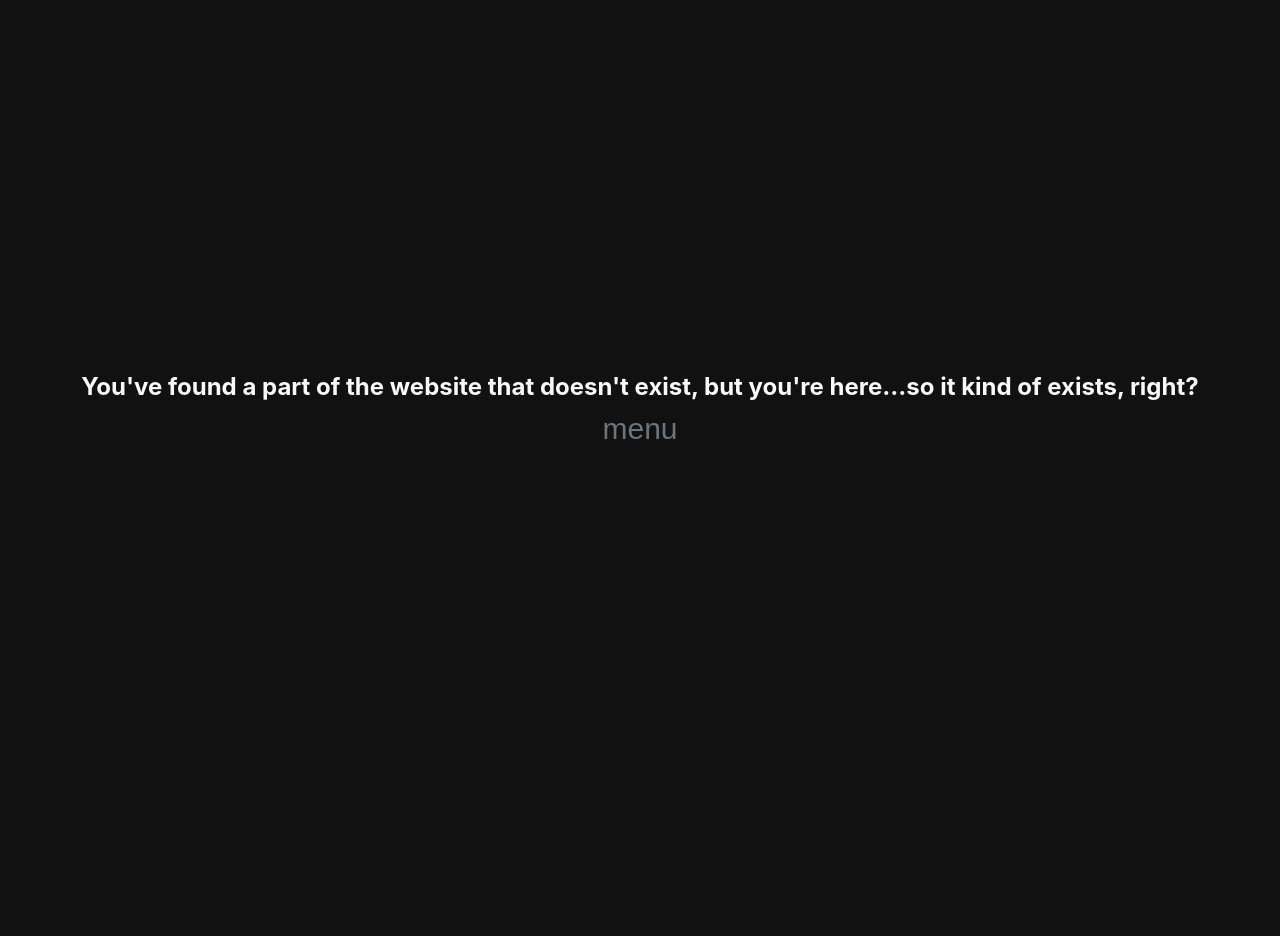
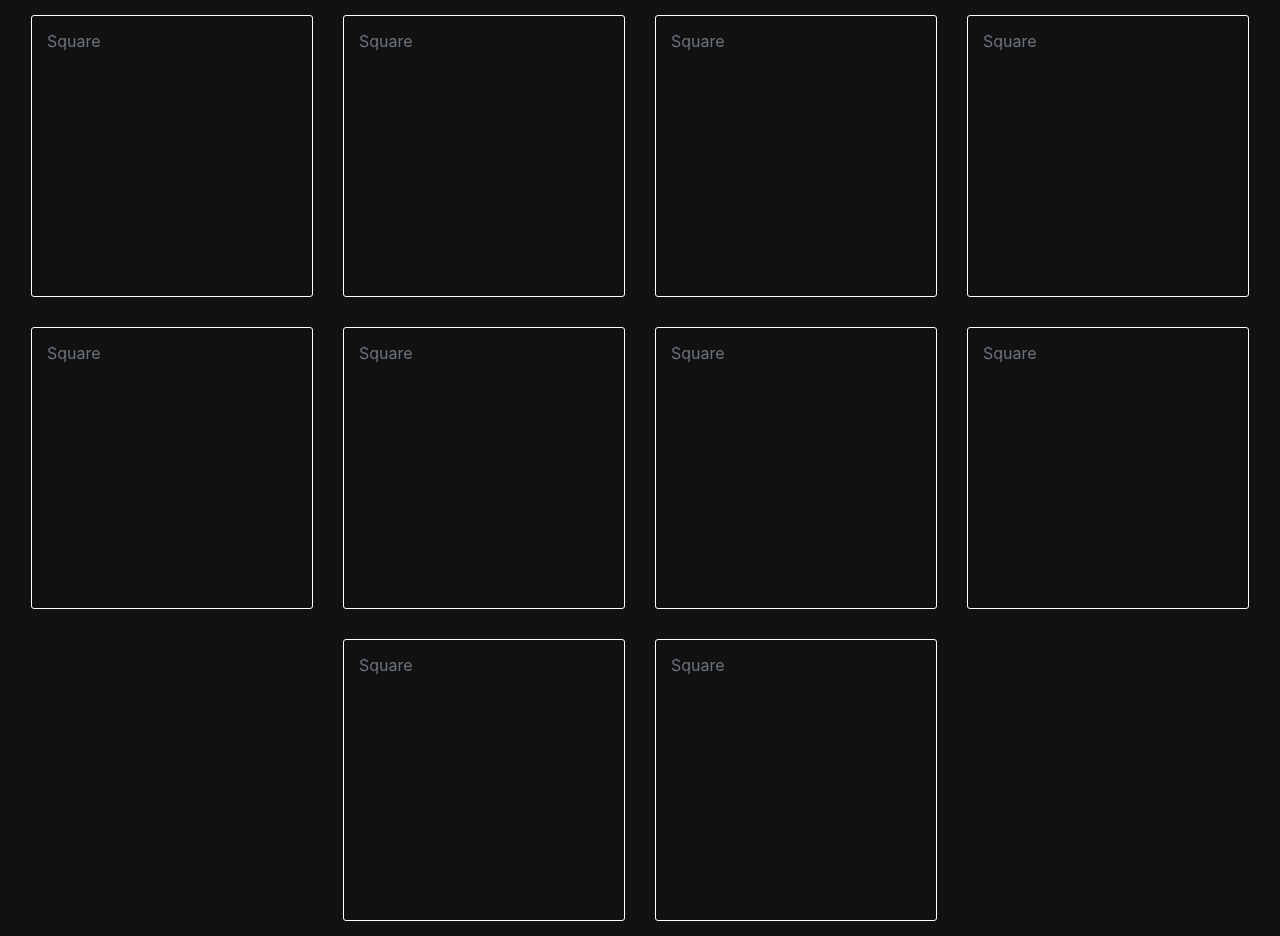
Before and after one commit to domvillegas/portfolio-website, a Next.js app: page /playground/the-grid in a window 1280 px wide. Before the commit this address had no page. Before the commit the page ends 800 px from the top, so only its background shows below. Built offline with nearby package versions, Linux system fonts and the light colour scheme.

Commit message:
Add skectch of The Grid.

```diff
--- a/src/pages/index.tsx
+++ b/src/pages/index.tsx
@@ -2,7 +2,6 @@ import React, { useEffect } from "react";
 import styles from "./index.module.scss";
 import { useRouter } from "next/router";
 import { pushRouteWithFade } from "@/utils/helpers";
-import TouchGlow from "@/components/TouchGlow/TouchGlow";
 
 const Home = () => {
   const route = useRouter();
--- /dev/null
+++ b/src/pages/playground/the-grid/TheGrid.module.scss
@@ -0,0 +1,5 @@
+.theGrid {
+  display: flex;
+  flex-wrap: wrap;
+  justify-content: center;
+}
--- /dev/null
+++ b/src/pages/playground/the-grid/components/Square.module.scss
@@ -0,0 +1,14 @@
+.square {
+  width: 250px;
+  height: 250px;
+  margin: 15px;
+  border: 1px solid white;
+  border-radius: 3px;
+  cursor: pointer;
+  padding: 15px;
+  transition: 0.4s;
+
+  &:hover {
+    border: 1px solid rgb(187, 187, 187);
+  }
+}
--- /dev/null
+++ b/src/pages/playground/the-grid/components/Square.tsx
@@ -0,0 +1,8 @@
+import React from "react";
+import styles from "./Square.module.scss";
+
+const Square = () => {
+  return <div className={styles.square}>Square</div>;
+};
+
+export default Square;
--- /dev/null
+++ b/src/pages/playground/the-grid/index.tsx
@@ -0,0 +1,33 @@
+import React, { useEffect } from "react";
+import Square from "./components/Square";
+import styles from "./TheGrid.module.scss";
+
+const TheGrid = () => {
+  useEffect(() => {
+    const body = document.getElementsByTagName("body")[0];
+    body.classList.add("fadeIn");
+    body.classList.remove("fadeOut");
+    body.style.overflow = "scroll";
+
+    setTimeout(() => {
+      body.classList.remove("fadeIn");
+    }, 500);
+  });
+
+  return (
+    <div className={styles.theGrid}>
+      <Square />
+      <Square />
+      <Square />
+      <Square />
+      <Square />
+      <Square />
+      <Square />
+      <Square />
+      <Square />
+      <Square />
+    </div>
+  );
+};
+
+export default TheGrid;
```
Also changed, not shown: src/pages/playground/index.tsx (+17 -3 lines).
